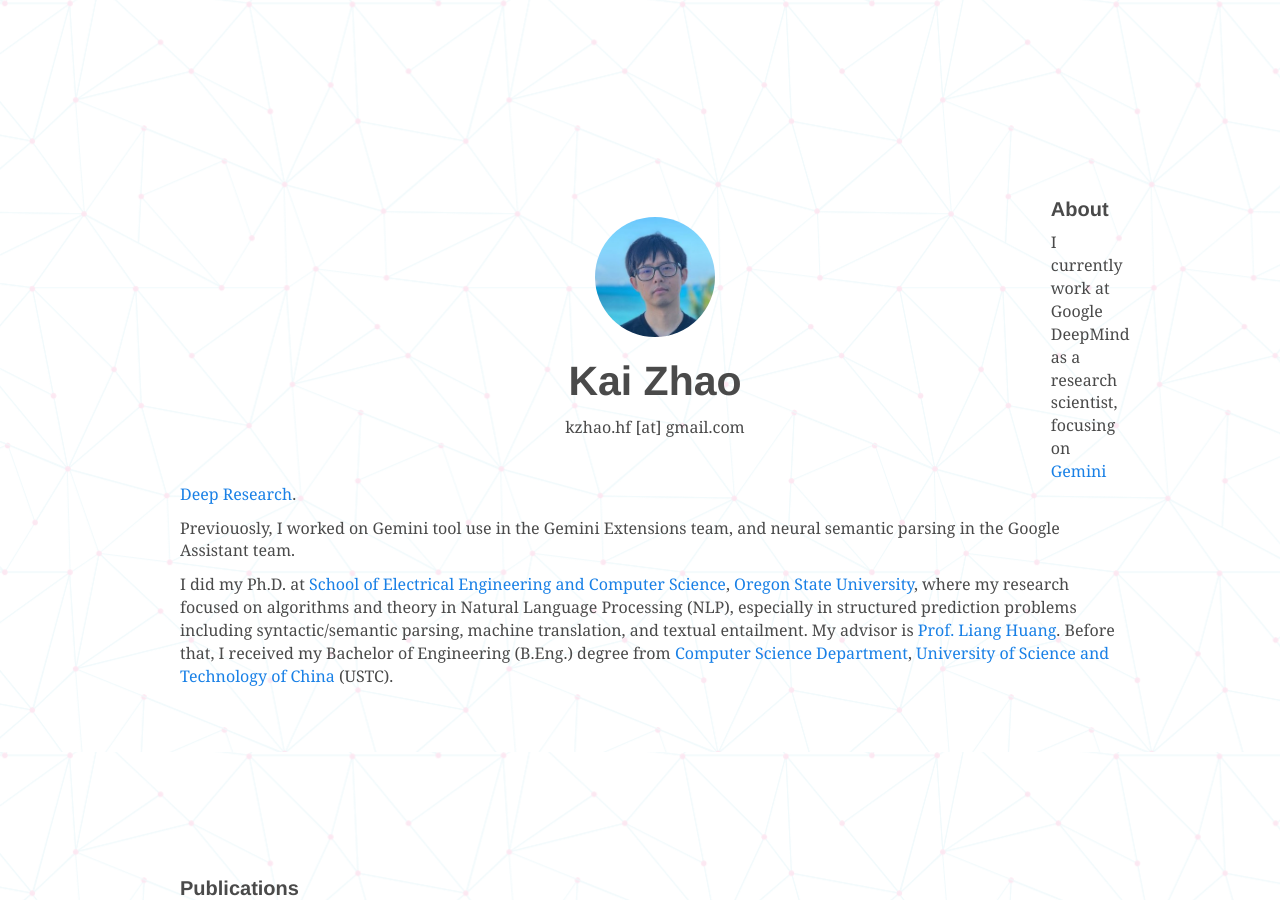
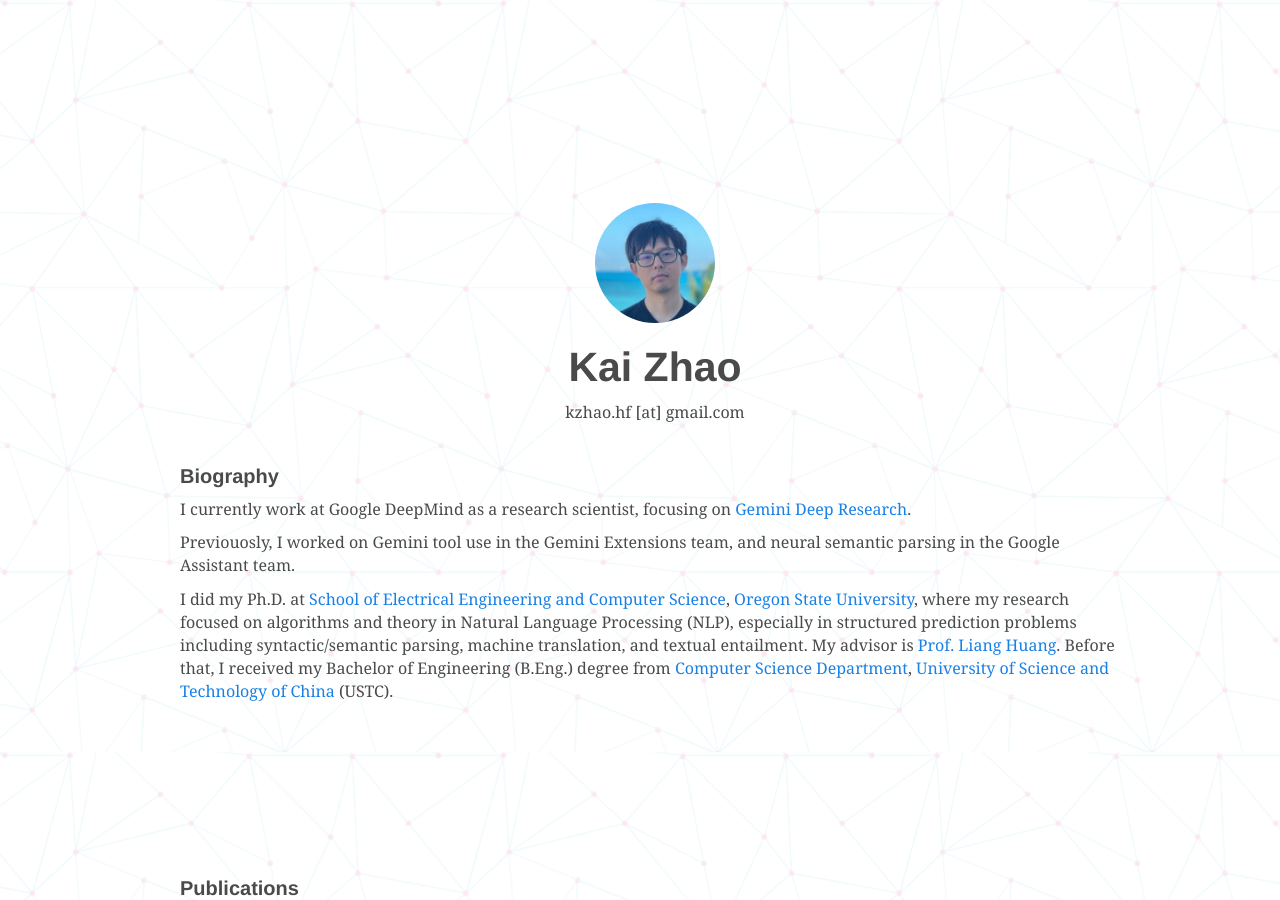
Before and after one commit to kaayy/kaayy.github.io, a Jekyll site: the page built from index.md, in a window 1280 px wide and 900 px high. Built offline with Jekyll 4.4.1, drawn with Linux system fonts in a browser that asks for light colours; nearby versions of some CDN libraries.

Commit message:
Update index.md

```diff
--- a/index.md
+++ b/index.md
@@ -16,7 +16,7 @@
 </div>
 </div>
 
-#### About
+#### Biography
 
 I currently work at Google DeepMind as a research scientist, focusing on [Gemini Deep Research](https://gemini.google/overview/deep-research/).
 
```
